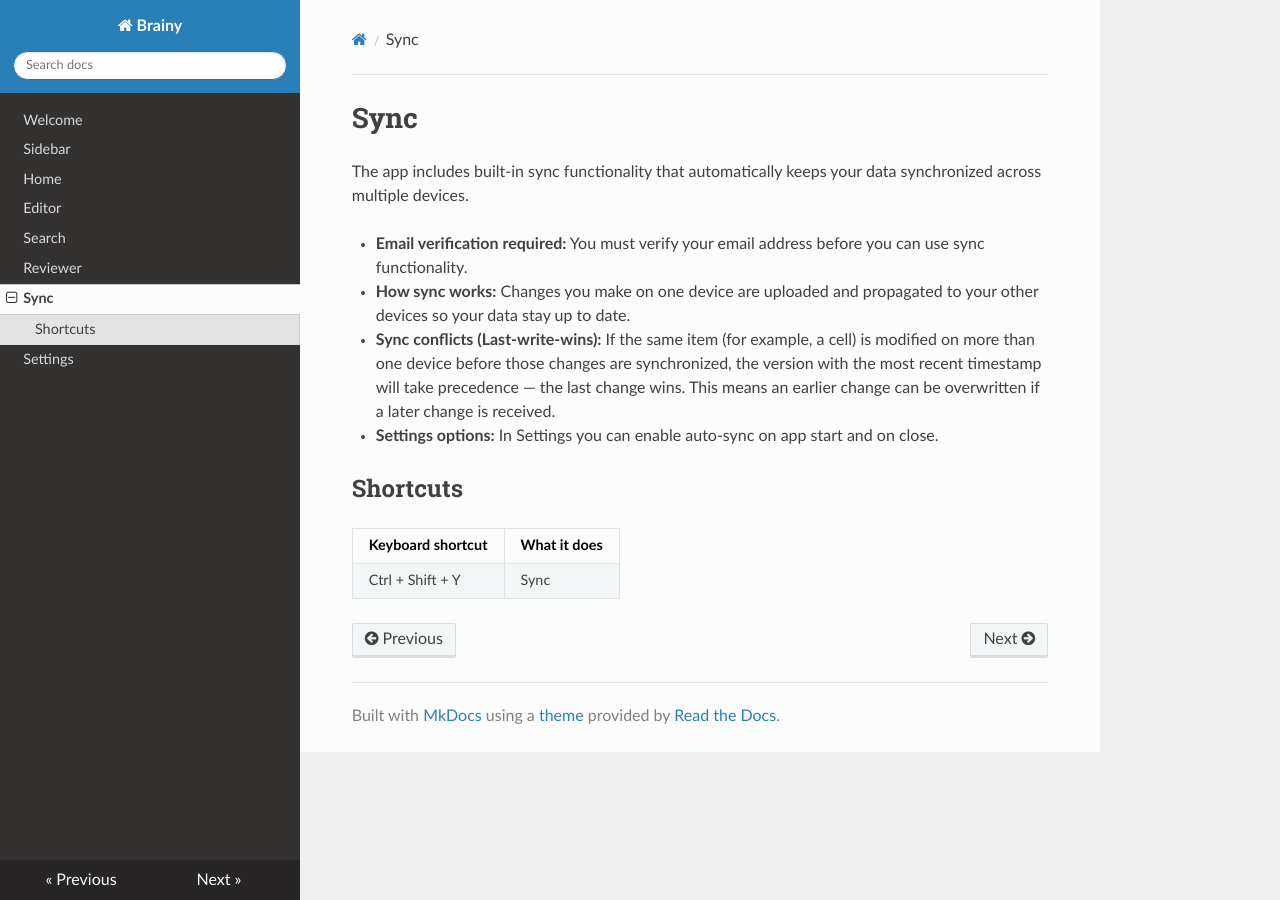
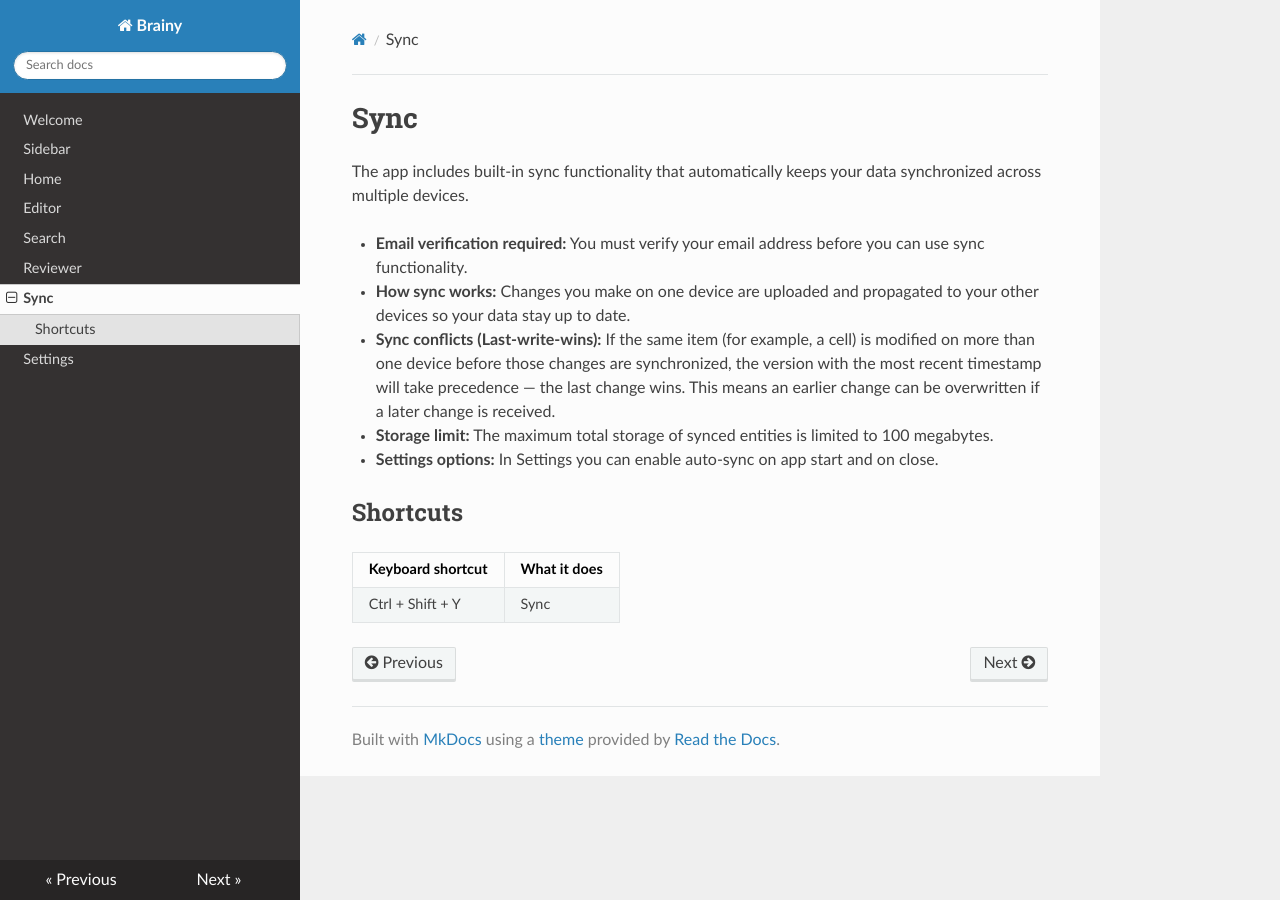
Before and after one commit to ramialkawadri/Brainy-docs, an MkDocs documentation site: the page built from docs/sync.md, in a window 1280 px wide. Built offline with MkDocs 1.6.1, drawn with Linux system fonts in a browser that asks for light colours; nearby versions of some CDN libraries.

Commit message:
Add storage limits

```diff
--- a/docs/sync.md
+++ b/docs/sync.md
@@ -12,6 +12,8 @@ cell) is modified on more than one device before those changes are
 synchronized, the version with the most recent timestamp will
 take precedence — the last change wins. This means an earlier change
 can be overwritten if a later change is received.
+- **Storage limit:** The maximum total storage of synced entities is limited
+to 100 megabytes.
 - **Settings options:** In Settings you can enable auto-sync on app start
 and on close.
 
```
